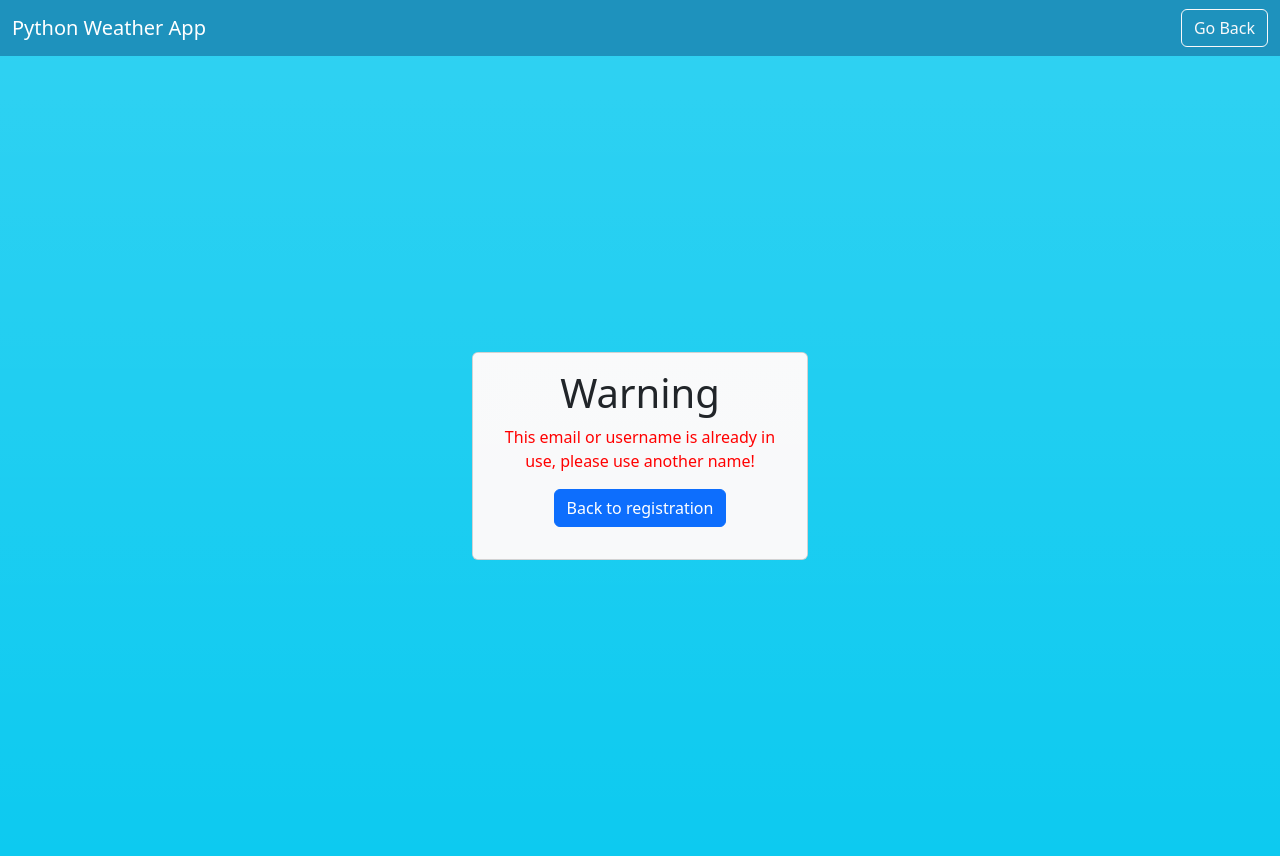
After one commit to khschimek/advPyth-finProj, a Flask app: page /registererror in a window 1280 px wide. The commit adds this page. Run offline with Flask 3, Linux system fonts and the light colour scheme; parts of the project's set-up code (start-up, migrations or seed data) failed here and were passed over.

Commit message:
registration functionality

```diff
--- a/app/main.py
+++ b/app/main.py
@@ -1,8 +1,11 @@
 import os
-from flask import Flask, render_template, request
+from flask import Flask, render_template, request, redirect
+from flask import url_for, Response as FlaskResponse
+from werkzeug.wrappers import Response as WerkzeugResponse
 from . weather import main as get_weather
-from typing import Optional, Any
-from . database_operations import insert_data
+from typing import Optional, Any, Union
+from . database_operations import insert_data, find_data
+from passlib.hash import pbkdf2_sha256
 
 app = Flask(__name__)
 
@@ -60,22 +63,51 @@ def login_user() -> str:
 
 
 @app.route('/register', methods=['GET', 'POST'])
-def register_user() -> str:
+def register_user() -> Union[str, FlaskResponse, WerkzeugResponse]:
     if request.method == 'POST':
         user_data = {
             "first_name": request.form.get('fname'),
             "last_name": request.form.get('lname'),
+            "username": request.form.get('username'),
             "email": request.form.get('email'),
-            # Be cautious with password handling
             "password": request.form.get('password')
         }
-        insert_data(user_data)
-        # Convert the response to a string if necessary
+
+        # Check if email or username already exists
+        email_exists = find_data({"email": user_data["email"]})
+        username_exists = find_data({"username": user_data["username"]})
+
+        if email_exists or username_exists:
+            # Redirect to 'testing' page if email or username exists
+            return redirect(url_for('registererror'))
+
+        if user_data["password"] is None:
+            return redirect(url_for('register_user'))
+
+        # If email and username are unique, hash password and create a new user
+        user_data["password"] = pbkdf2_sha256.hash(user_data["password"])
+        response = insert_data(user_data)
+
+        # Check if the user was successfully inserted
+        if response.get('insertedId'):
+            # Redirect to the 'testing' page
+            return redirect(url_for('registersuccess'))
+
         return render_template('register.html')
     else:
         return render_template('register.html')  # Show the form on GET request
 
 
+@app.route('/registererror')
+def registererror() -> str:
+    return render_template('registererror.html')
+
+
+@app.route('/registersuccess')
+def registersuccess() -> str:
+    return render_template('registersuccess.html')
+
+
 if __name__ == "__main__":
     port = int(os.environ.get('PORT', 5555))
     app.run(debug=True, host='0.0.0.0', port=port)
--- a/app/templates/register.html
+++ b/app/templates/register.html
@@ -28,6 +28,11 @@
                         <div class="mb-3">
                             <label for="lname" class="form-label">Last Name</label>
                             <input type="text" class="form-control" id="lname" name="lname" required>
+                        </div>
+
+                        <div class="mb-3">
+                            <label for="username" class="form-label">User Name</label>
+                            <input type="text" class="form-control" id="username" name="username" required>
                         </div>
 
                         <div class="mb-3">
--- /dev/null
+++ b/app/templates/registererror.html
@@ -0,0 +1,34 @@
+<!DOCTYPE html>
+<html lang="en">
+<head>
+    <meta charset="UTF-8">
+    <meta name="viewport" content="width=device-width, initial-scale=1.0">
+    <title>User Register Error</title>
+    <link href="https://cdn.jsdelivr.net/npm/bootstrap@5.3.2/dist/css/bootstrap.min.css" rel="stylesheet">
+</head>
+<body class="bg-info bg-gradient text-white" style="background-repeat: no-repeat; background-size: cover;">
+    <nav class="navbar navbar-dark" style="background-color: #1e92bd;">
+        <div class="container-fluid">
+          <a class="navbar-brand">Python Weather App</a>
+          <form class="d-flex" action="/">
+            <button class="btn btn-outline-light" type="submit">Go Back</button>
+          </form>
+        </div>
+    </nav>
+    <div class="d-flex justify-content-center align-items-center vh-100">
+        <div class="card text-center" style="width: 21rem;">
+            <div class="card-body rounded bg-light bg-gradient">
+                <h1 class="card-title">Warning</h1>
+                    <form id="signupForm" action="/register" method="post">
+                        <div class="mb-3">
+                            <p style="color: red;">This email or username is already in use, please use another name!</p>
+                            <button type="submit" class="btn btn-primary" href="/login">Back to registration</button>
+                        </div>
+                    </form>
+            </div>
+        </div>
+    </div>
+
+    <script src="https://cdn.jsdelivr.net/npm/bootstrap@5.3.2/dist/js/bootstrap.bundle.min.js"></script>
+</body>
+</html>
--- a/requirements.txt
+++ b/requirements.txt
@@ -10,3 +10,4 @@ requests
 flask
 python-dotenv
 types-requests
+passlib
```
Also changed, not shown: app/database_operations.py (+8 -4 lines), app/templates/home.html (+4 -4 lines), app/templates/registersuccess.html (added, +34 -0 lines), app/templates/test.html (deleted, +0 -12 lines).
